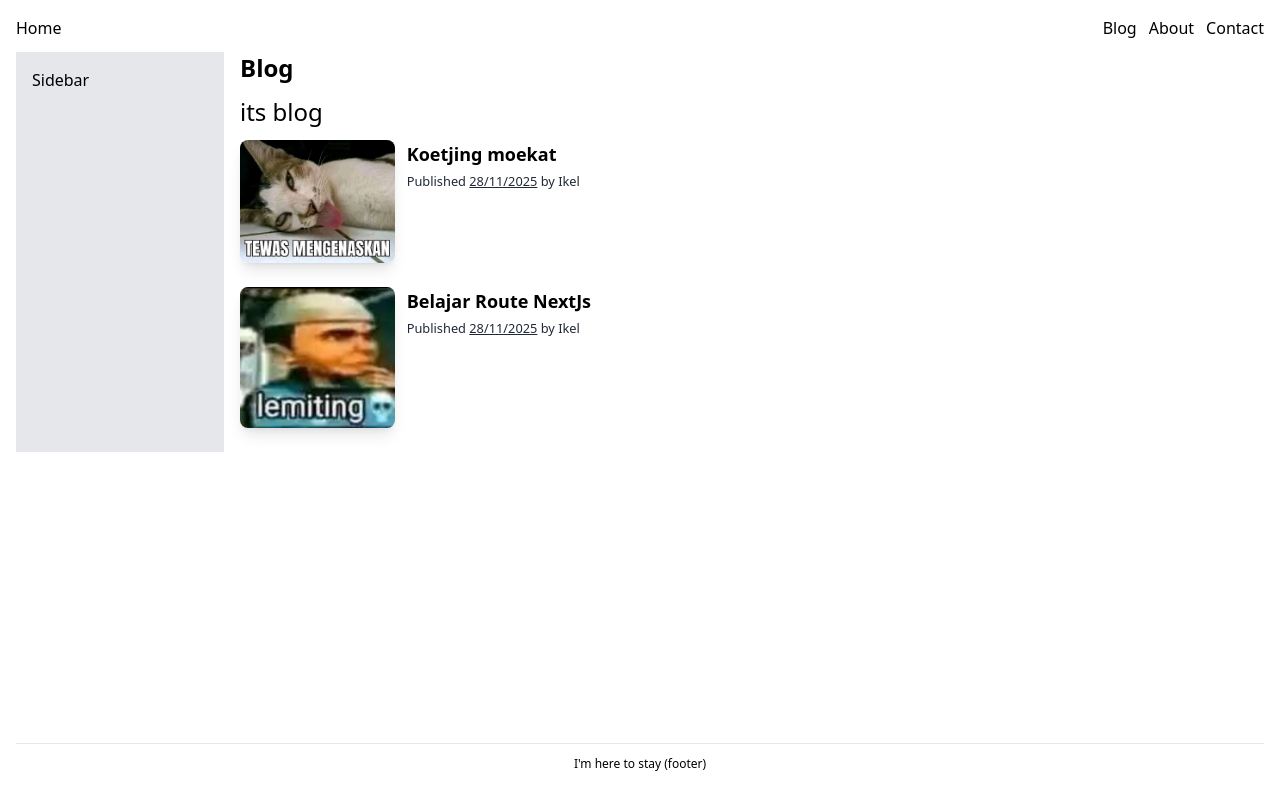
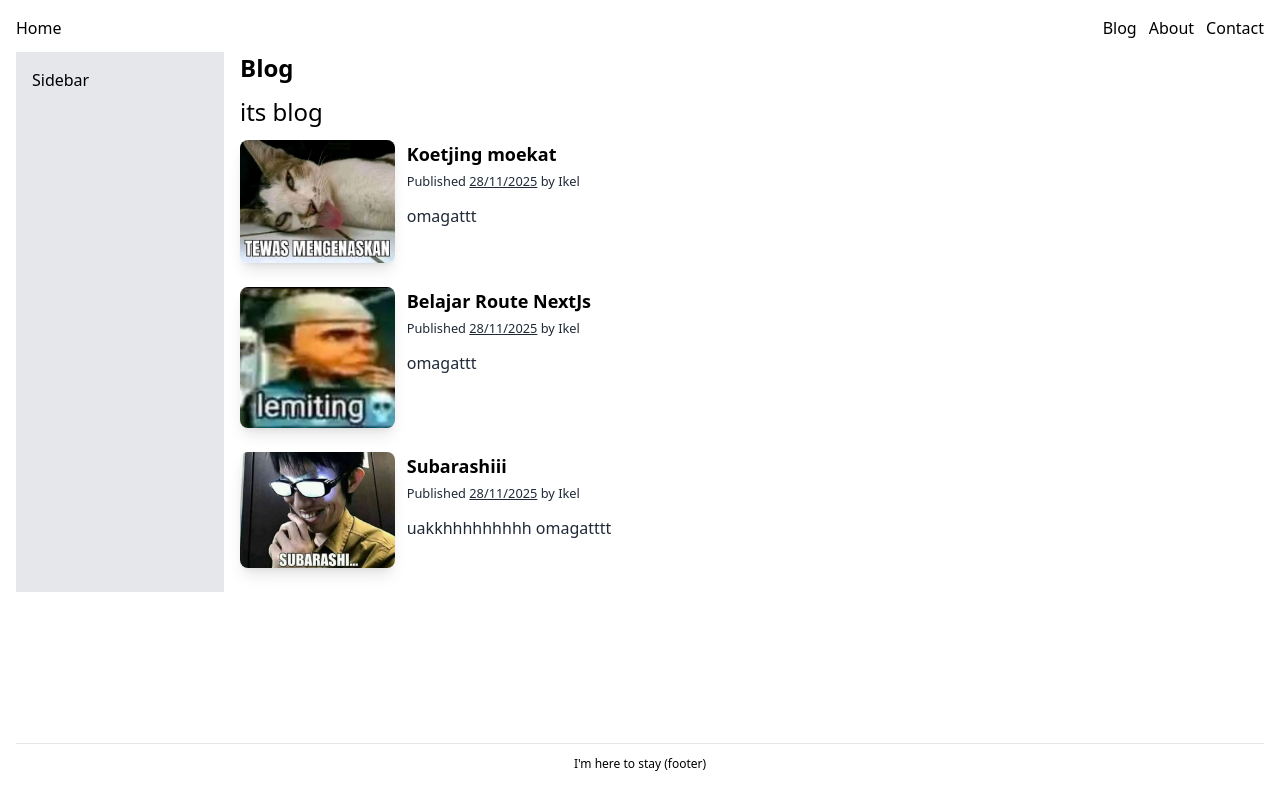
Before and after one commit to Elcand/learn-nextjs, a Next.js app: page /blog in a window 1280 px wide. Built offline with nearby package versions, Linux system fonts and the light colour scheme.

Commit message:
add description n href post

```diff
--- a/app/blog/page.tsx
+++ b/app/blog/page.tsx
@@ -11,8 +11,9 @@ export default async function BlogPage() {
       <h2 className="mb-3 text-2xl">its blog</h2>
       {post.map((post) => (
         <PostCard
+          key={post.slug}
           title={post.title}
-          href=""
+          href={`/blog/${post.slug}`}
           image={post.image}
           author={post.author}
           description={post.description}
--- a/content/blog/belajar-nextjs.md
+++ b/content/blog/belajar-nextjs.md
@@ -1,5 +1,6 @@
 ---
 title: "Koetjing moekat"
+description: "omagattt"
 image: "/assets/image1.jpg"
 date: "28/11/2025"
 author: "Ikel"
--- a/content/blog/belajar-route-nextjs.md
+++ b/content/blog/belajar-route-nextjs.md
@@ -1,5 +1,6 @@
 ---
 title: "Belajar Route NextJs"
+description: "omagattt"
 image: "/assets/image2.jpg"
 date: "28/11/2025"
 author: "Ikel"
--- /dev/null
+++ b/content/blog/subarashiii.md
@@ -0,0 +1,24 @@
+---
+title: "Subarashiii"
+description: "uakkhhhhhhhhh omagatttt"
+image: "/assets/image5.jpg"
+date: "28/11/2025"
+author: "Ikel"
+---
+
+# SUBARASHII JIR
+
+## Momen Penuh Kecurigaan
+
+Gambar nunjukin seorang cowok dengan senyum yang terlalu puas, sambil megang dagu kayak lagi nyusun rencana jahat level bocil anime. Kacamatanya nyala putih terang banget, sampe kelihatan kayak dia baru nyerap energi lampu LED sekamar.
+
+Teks di bawahnya **"SUBARASHII…"** bikin aura-aura “wah gila ini dia suka banget sama apa yang dia lihat barusan”.
+
+Paragraf baru
+
+List:
+
+- Kacamata glow kayak portal isekai
+- Senyum licik tapi bahagia
+- Pose tangannya vibes mastermind harga 20 ribu
+- Teks dramatis: **SUBARASHII…** (ala villain tapi nganggur)
--- a/lib/post.ts
+++ b/lib/post.ts
@@ -7,11 +7,11 @@ export async function getPost(slug: string) {
   const text = await readFile(`./content/blog/${slug}.md`, "utf8");
   const {
     content,
-    data: { title, image, date, author },
+    data: { title, description, image, date, author },
   } = matter(text);
   const body = marked(content);
 
-  return { title, image, date, author, body };
+  return { slug, title, description, image, date, author, body };
 }
 
 export async function getAllPost() {
```
